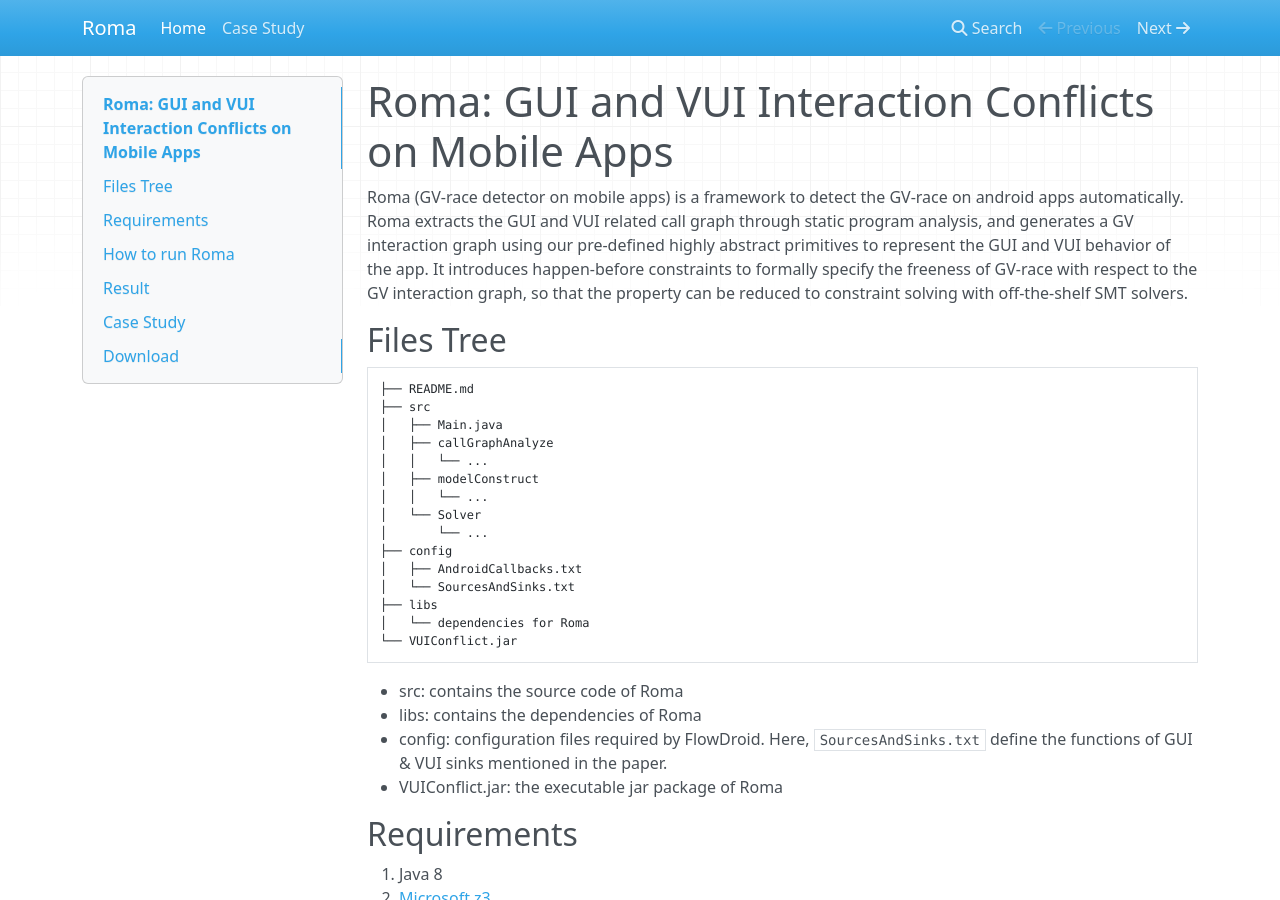
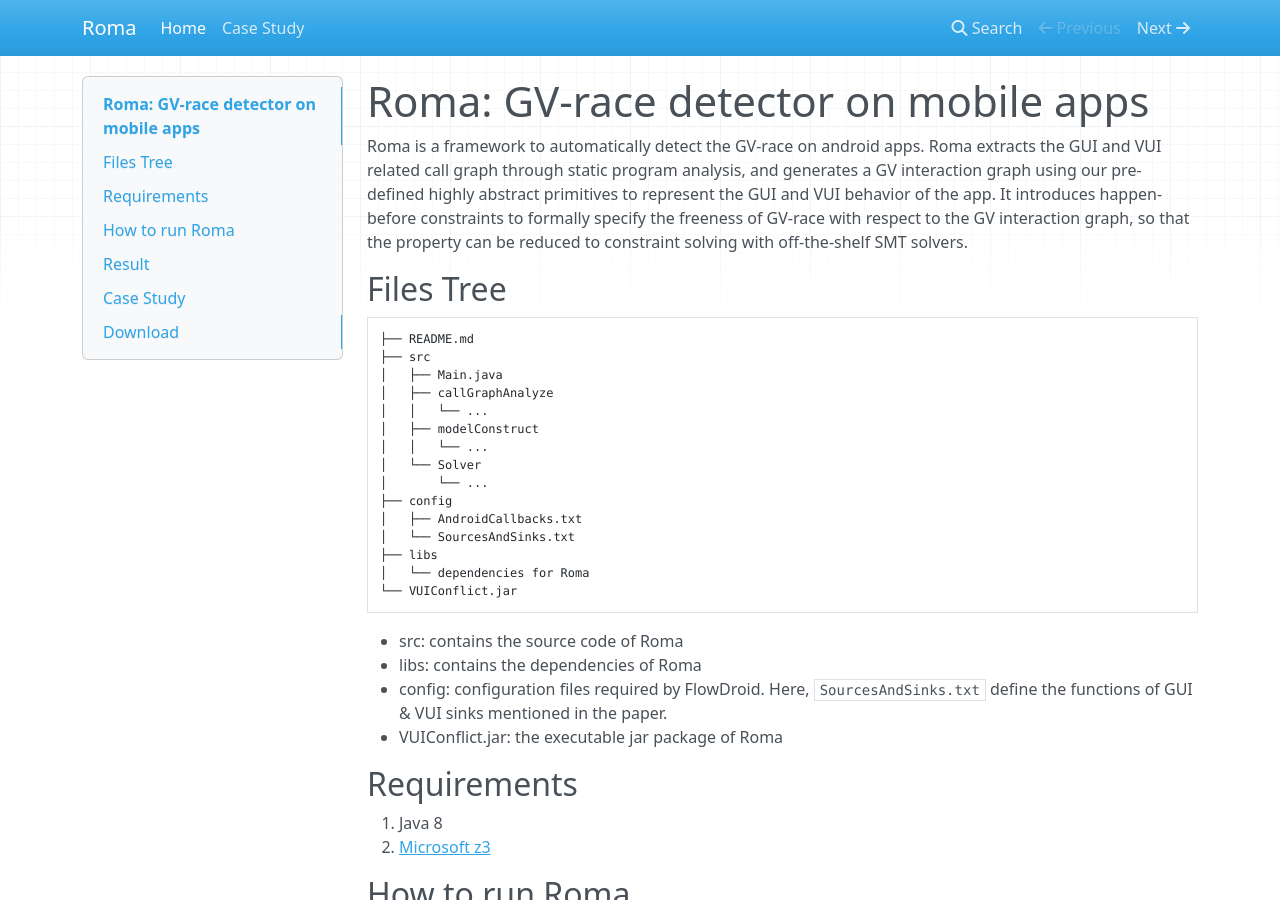
Before and after one commit to Roma0216/Roma, an MkDocs documentation site: the page built from docs/index.md, in a window 1280 px wide and 900 px high. Built offline with MkDocs 1.6.1, drawn with Linux system fonts in a browser that asks for light colours; nearby versions of some CDN libraries.

Commit message:
change title

```diff
--- a/docs/index.md
+++ b/docs/index.md
@@ -1,5 +1,7 @@
-# Roma: GUI and VUI Interaction Conflicts on Mobile Apps
-Roma (GV-race detector on mobile apps) is a framework to detect the GV-race on android apps automatically. Roma extracts the GUI and VUI related call graph through static program analysis, and generates a GV interaction graph using our pre-defined highly abstract primitives to represent the GUI and VUI behavior of the app. It introduces happen-before constraints to formally specify the freeness of GV-race with respect to the GV interaction graph, so that the property can be reduced to constraint solving with off-the-shelf SMT solvers.
+# Roma: GV-race detector on mobile apps
+Roma is a framework to automatically detect the GV-race on android apps.
+Roma extracts the GUI and VUI related call graph through static program analysis, and generates a GV interaction graph using our pre-defined highly abstract primitives to represent the GUI and VUI behavior of the app.
+It introduces happen-before constraints to formally specify the freeness of GV-race with respect to the GV interaction graph, so that the property can be reduced to constraint solving with off-the-shelf SMT solvers.
 
 ## Files Tree
 
```
Also changed, not shown: site/index.html, 1 other file.
